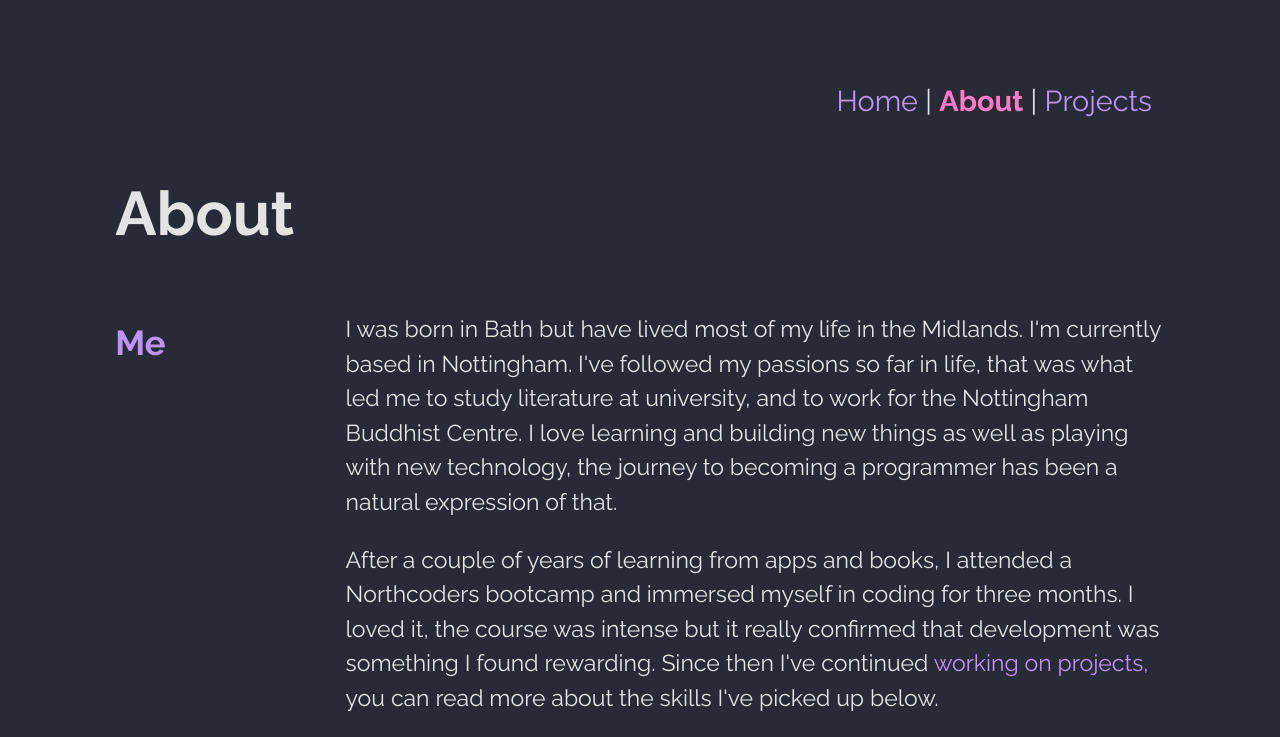
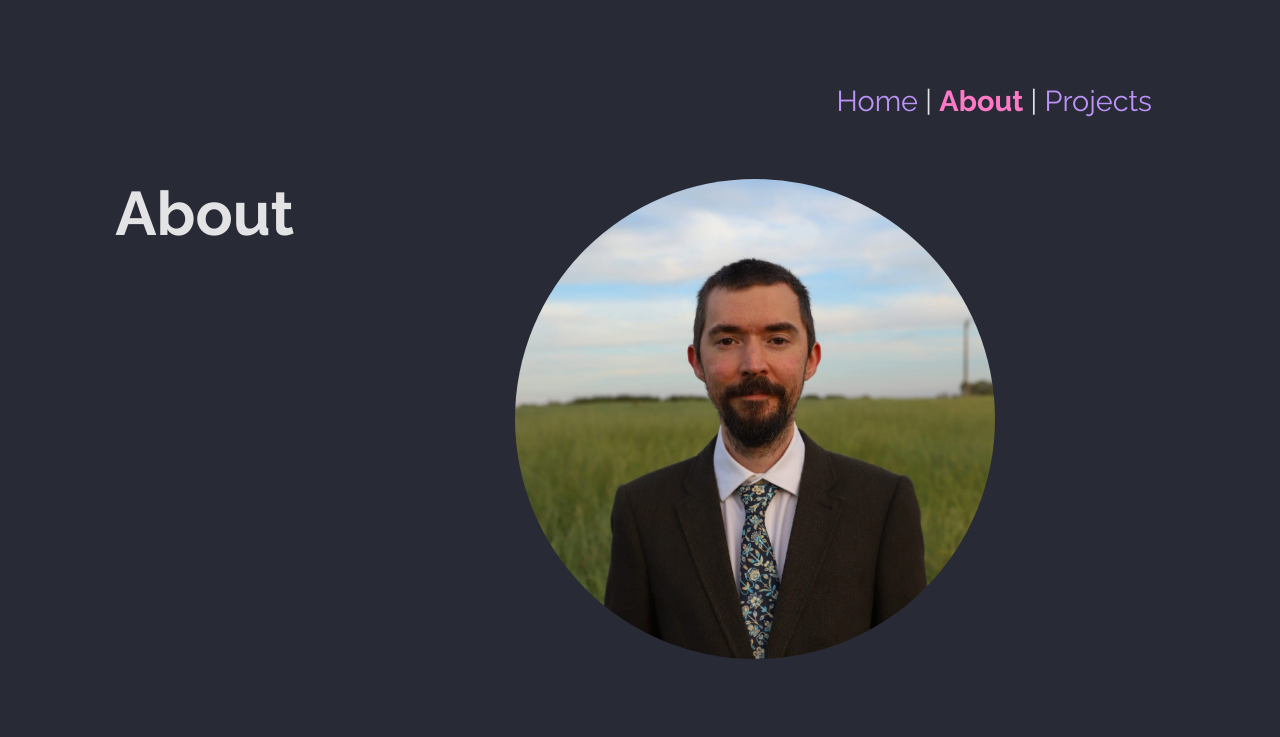
Before and after one commit to GarudaZ/portfolio, a Vue app in the folder portfolio-app/: page /about in a window 1280 px wide. Shown: the top 737 px of the page. Built offline with nearby package versions, Linux system fonts and the light colour scheme.

Commit message:
adds profile image and adjusts styling

```diff
--- a/portfolio-app/src/components/About.vue
+++ b/portfolio-app/src/components/About.vue
@@ -1,7 +1,10 @@
 <template>
-	<h1>About</h1>
 	<div class="container">
-		<h2 class="section-head">Me</h2>
+		<h1 class="page-title">About</h1>
+
+		<img class="profile-img" src="/ProfileImage.jpg" alt="Image of Gareth" />
+
+		<h2 class="section-head">Bio</h2>
 		<section>
 			<p>
 				I was born in Bath but have lived most of my life in the Midlands. I'm
--- a/portfolio-app/src/components/Home.vue
+++ b/portfolio-app/src/components/Home.vue
@@ -1,5 +1,6 @@
 <template>
 	<div class="container">
+
 		<div class="welcome">
 			<p>Hi</p>
 			<p>
@@ -9,7 +10,6 @@
 			</p>
 			<RotatingWords />
 		</div>
-
 		<article>
 			<p>
 				Having discovered I had a taste for software development in my last
--- a/portfolio-app/src/style.css
+++ b/portfolio-app/src/style.css
@@ -126,6 +126,20 @@ footer {
 	grid-column-end: 2;
 }
 
+.profile-img {
+	display: block;
+	margin-left: auto;
+	margin-right: auto;
+	margin-bottom: 5%;
+	border-radius: 50%;
+	object-fit: cover;
+	object-position: 0 20%;
+	height: 60vh;
+	width: 60vh;
+	grid-column: 2;
+	/* margin: 0% 0% 5% 0%; */
+}
+
 article {
 	grid-column-start: 1;
 	grid-column-end: 2;
@@ -246,11 +260,17 @@ section {
 	.card-header-right {
 		margin: 1em 0;
 	}
+	.profile-img {
+		grid-column: 1;
+	}
 }
 
 @media (min-width: 600px) {
 	section {
 		grid-column: 2;
+	}
+	.profile-img {
+		margin-top: 5vh;
 	}
 }
 
@@ -269,6 +289,9 @@ section {
 	.overview {
 		grid-column: 1;
 	}
+	.page-title {
+		grid-column: 1;
+	}
 }
 @media (min-width: 1450px) {
 	.cards-container {
@@ -285,4 +308,10 @@ section {
 	img {
 		max-width: 100%;
 	}
+	.page-title {
+		margin-bottom: 0;
+	}
+	.profile-img {
+		margin-bottom: 0;
+	}
 }
```
Also changed, not shown: portfolio-app/public/ProfileImage.jpg (added).
